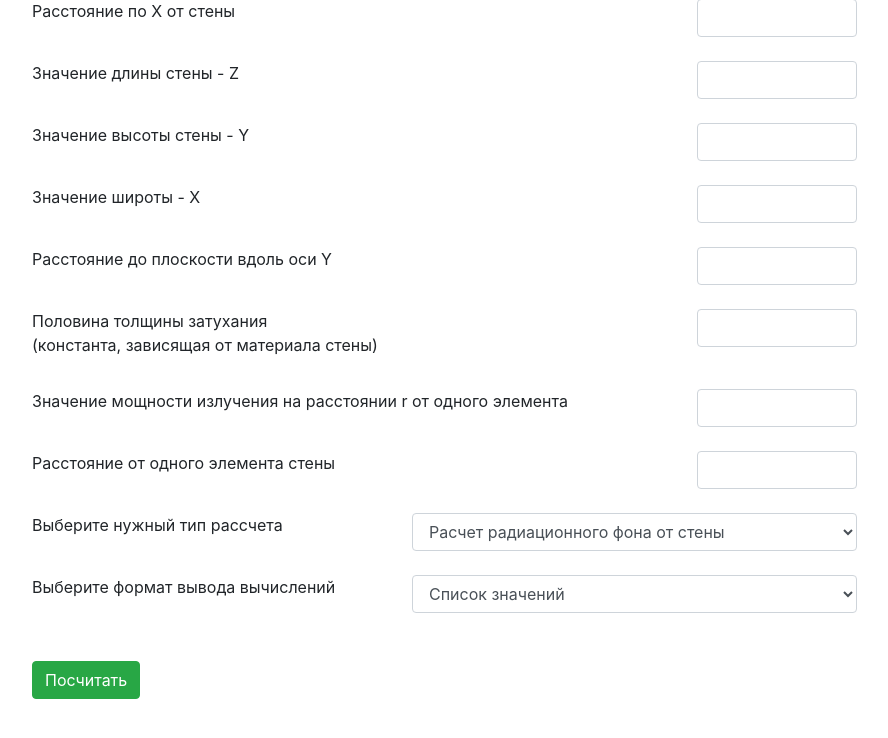
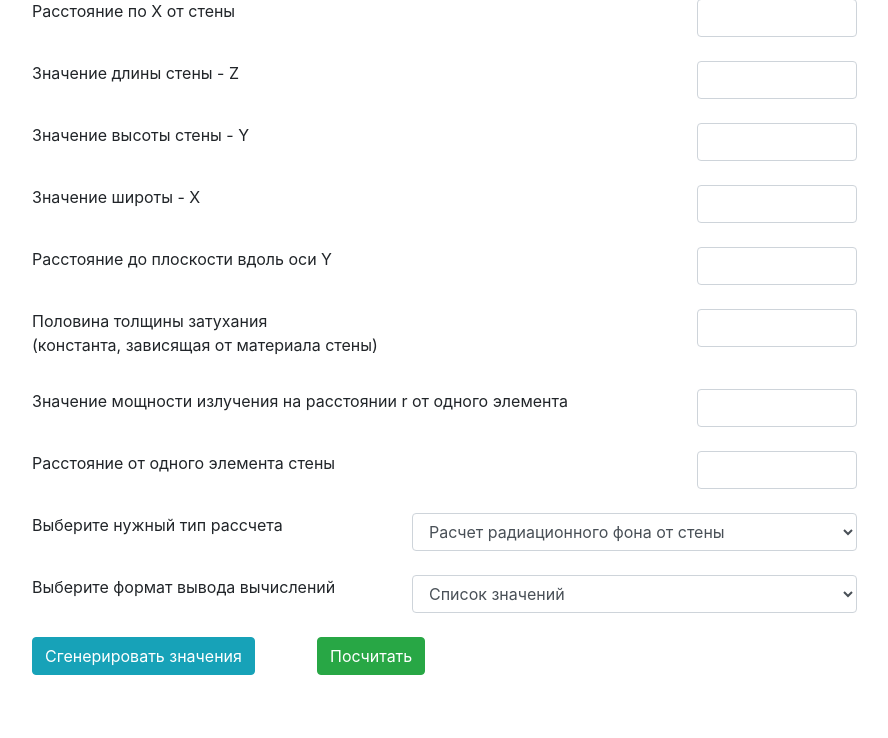
Before and after one commit to KadyrovAmir/application_radiation_model, a Flask app: page / in a window 1280 px wide. Shown: the part 62-800 px from the top of the page, without its empty margins (53-941 px from the left). Run offline with Flask 2, Linux system fonts and the light colour scheme; some libraries are stand-ins or nearby versions.

Commit message:
generating values was added

```diff
--- a/app.py
+++ b/app.py
@@ -29,7 +29,6 @@ def calculate_result():
                         d=int(flask.request.form["d"]),
                         p=int(flask.request.form["p"]),
                         r=int(flask.request.form["r"]))
-        print(rad_list)
         output_list = []
         [output_list.append(f'x: {item.x} z: {item.z} N: {item.rad}') for item in rad_list]
         return render_template('list_result.html', list=output_list, header=header)
--- a/templates/main.html
+++ b/templates/main.html
@@ -11,43 +11,43 @@
     <form action="/list" method="post" class="form-group" id="form">
         <div class="row">
             <div class="col-md-7"><label>Расстояние по X от стены</label></div>
-            <div class="col-md-2"><input type="number" name="k" class="form-control"></div>
+            <div class="col-md-2"><input type="number" id="k" name="k" class="form-control"></div>
         </div>
         <br>
         <div class="row">
             <div class="col-md-7"><label>Значение длины стены - Z</label></div>
-            <div class="col-md-2"><input type="number" name="l" class="form-control"></div>
+            <div class="col-md-2"><input type="number" id="l" name="l" class="form-control"></div>
         </div>
         <br>
         <div class="row">
             <div class="col-md-7"><label>Значение высоты стены - Y</label></div>
-            <div class="col-md-2"><input type="number" name="m" class="form-control"></div>
+            <div class="col-md-2"><input type="number" id="m" name="m" class="form-control"></div>
         </div>
         <br>
         <div class="row">
             <div class="col-md-7"><label>Значение широты - X</label></div>
-            <div class="col-md-2"><input type="number" name="n" class="form-control"></div>
+            <div class="col-md-2"><input type="number" id="n" name="n" class="form-control"></div>
         </div>
         <br>
         <div class="row">
             <div class="col-md-7"><label>Расстояние до плоскости вдоль оси Y</label></div>
-            <div class="col-md-2"><input type="number" name="y0" class="form-control"></div>
+            <div class="col-md-2"><input type="number" id="y0" name="y0" class="form-control"></div>
         </div>
         <br>
         <div class="row">
             <div class="col-md-7"><label>Половина толщины затухания <br>(константа, зависящая от материала
                 стены)</label></div>
-            <div class="col-md-2"><input type="number" name="d" class="form-control"></div>
+            <div class="col-md-2"><input type="number" id="d" name="d" class="form-control"></div>
         </div>
         <br>
         <div class="row">
             <div class="col-md-7"><label>Значение мощности излучения на расстоянии r от одного элемента</label></div>
-            <div class="col-md-2"><input type="number" name="p" class="form-control"></div>
+            <div class="col-md-2"><input type="number" id="p" name="p" class="form-control"></div>
         </div>
         <br>
         <div class="row">
             <div class="col-md-7"><label>Расстояние от одного элемента стены</label></div>
-            <div class="col-md-2"><input type="number" name="r" class="form-control"></div>
+            <div class="col-md-2"><input type="number" id="r" name="r" class="form-control"></div>
         </div>
         <br>
         <div class="row">
@@ -69,8 +69,12 @@
                 </select>
             </div>
         </div>
-        <br><br>
-        <input type="submit" value="Посчитать" class="btn btn-success">
+        <br>
+        <div class="row">
+            <div class="col-md-3"><input type="button" id="generate" value="Сгенерировать значения"
+                                         class="btn btn-info"></div>
+            <div class="col-md-2"><input type="submit" value="Посчитать" class="btn btn-success"></div>
+        </div>
     </form>
 {% endblock %}
 {% block script %}
@@ -83,6 +87,25 @@
                     $("#form").prop("action", "/list")
                 }
             });
+
+            $("#generate").click(function () {
+                const max_value = 40;
+                const mean_value = 20;
+                const min_value = 1;
+                const min_d_value = 5;
+                $("#k").val(getRandomValue(mean_value, min_value));
+                $("#l").val(getRandomValue(max_value, mean_value));
+                $("#m").val(getRandomValue(max_value, mean_value));
+                $("#n").val(getRandomValue(max_value, mean_value));
+                $("#y0").val(getRandomValue(mean_value, min_value));
+                $("#d").val(getRandomValue(min_value, min_d_value));
+                $("#p").val(getRandomValue(min_value, min_d_value));
+                $("#r").val(getRandomValue(mean_value, min_value));
+            });
+
+            function getRandomValue(max, min) {
+                return Math.floor(Math.random() * (max - min)) + min;
+            }
         });
     </script>
 {% endblock %}
```
